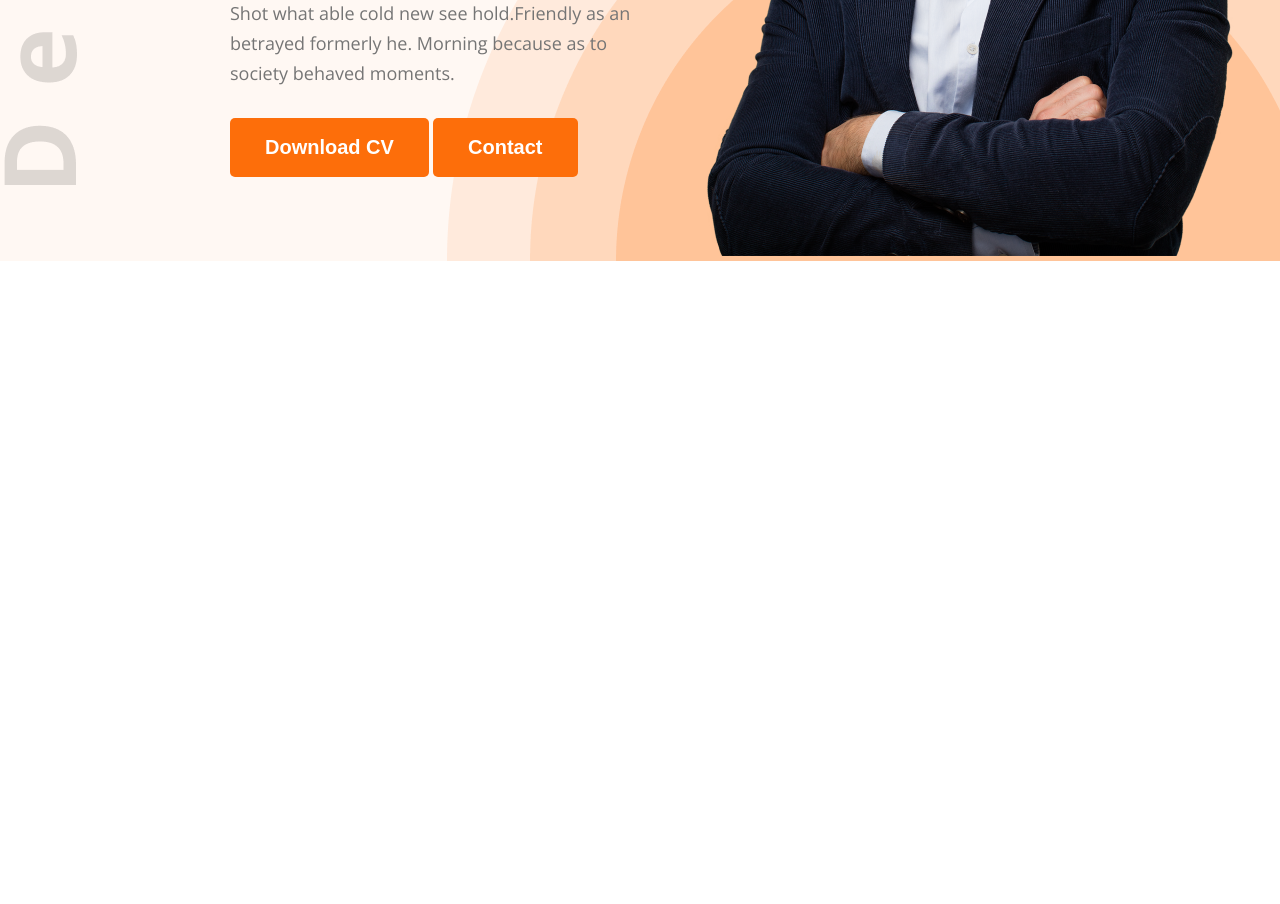
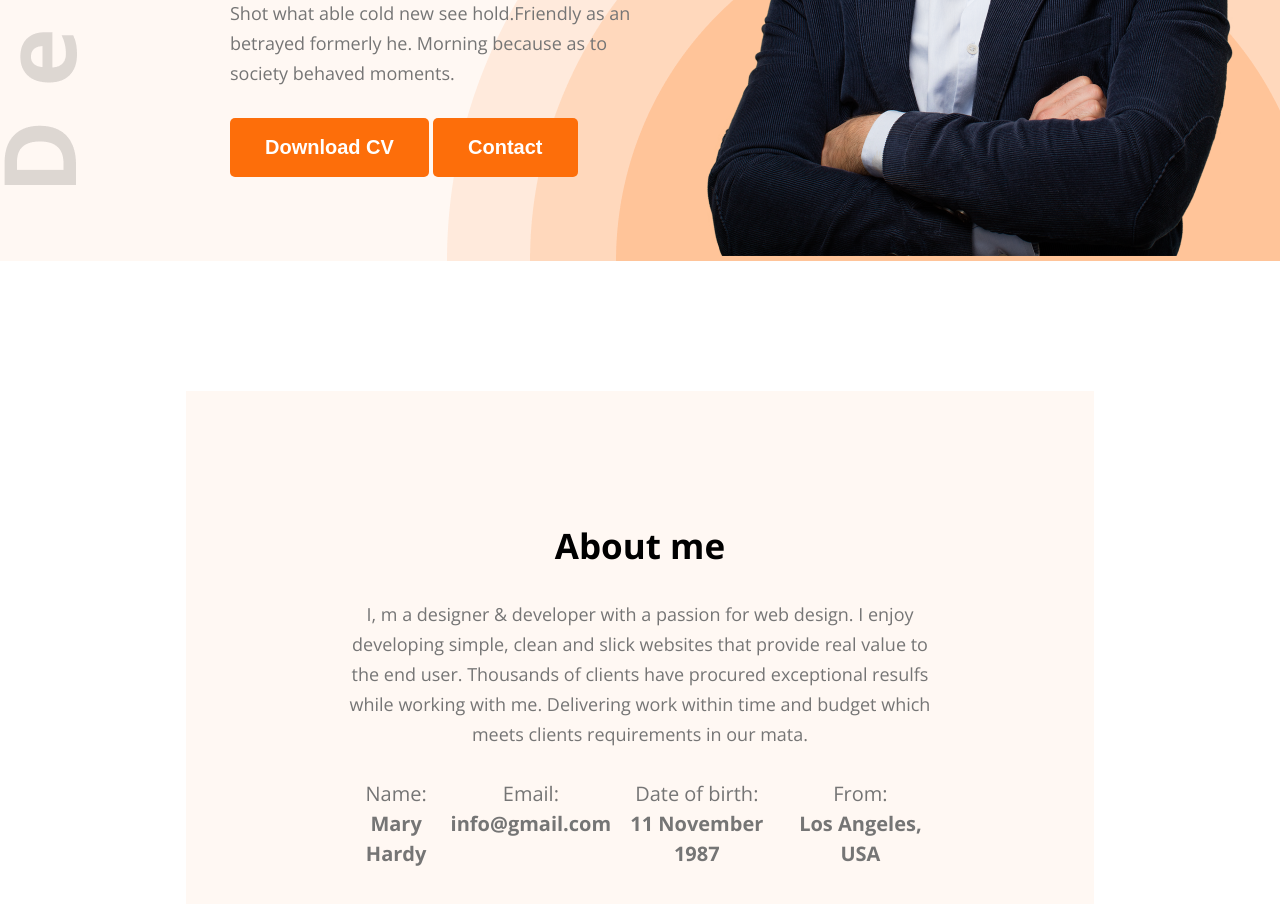
Before and after one commit to FAHIM-FARDOUSH/hero-dev-start, a plain HTML site: page index.html in a window 1280 px wide. Shown: the part 578-1482 px from the top of the page. Before the commit the page ends 839 px from the top, so only its background shows below. Drawn offline with nearby package versions, Linux system fonts and the light colour scheme.

Commit message:
finished second design

```diff
--- a/index.html
+++ b/index.html
@@ -50,5 +50,36 @@
 
 
     </header>
+
+    <section id="about">
+        <div class="about-container">
+            <div class="section-heading">
+                <h2>About me </h2>
+                <p>I, m a designer & developer with a passion for web design. I enjoy developing simple, clean and slick websites that provide real value to the end user. Thousands of clients have procured exceptional resulfs while working with me. Delivering work within time and budget which meets clients requirements in our mata.</p>
+            </div>
+
+            <div class="about-info">
+                <div class="info-card">
+                    <p>Name:</p>
+                    <h4>Mary Hardy</h4>
+                </div>
+                <div class="info-card">
+                    <p>Email: </p>
+                    <h4>info@gmail.com</h4>
+                </div>
+                <div class="info-card">
+                    <p>Date of birth:</p>
+                    <h4>11 November 1987 </h4>
+                </div>
+                <div class="info-card">
+                    <p>From: </p>
+                    <h4>Los Angeles, USA</h4>
+                </div>
+            </div>
+
+        </div>
+    </section>
+
+
 </body>
 </html>
--- a/style/design.css
+++ b/style/design.css
@@ -60,6 +60,21 @@ nav .menu a{
     cursor: pointer;
 }
 
+.section-heading{
+    max-width: 827px;
+    text-align: center;
+}
+.section-heading h2{
+    font-weight: bold;
+    font-size: 35px;
+    margin-bottom: 30px;
+}
+.section-heading p{
+    font-size: 18px;
+    margin-bottom: 30px;
+    line-height: 30px;
+    color:#757575;
+}
 #banner{
     /* border: 1px solid red; */
     margin: 47px 38px 0px 230px;
@@ -96,3 +111,32 @@ margin-bottom: 5px;
     max-width: 585px;
     vertical-align: middle;
 }
+
+#about{
+    padding-top: 130px;
+}
+
+#about .about-container{
+    width: 71%;
+    max-width: 1140px;
+    margin: 0 auto;
+    text-align: center;
+    background-color: #FFF8F3;
+    padding: 131px 156px;
+}
+
+#about .about-container .about-info{
+    display: flex;
+    justify-content: space-around;
+}
+
+#about .about-container .about-info{
+    font-size: 20px;
+    line-height: 30px;
+    color:#757575;
+}
+
+.about-info .info-card h4{
+    font: 20px;
+    color: #757575;
+}
```
